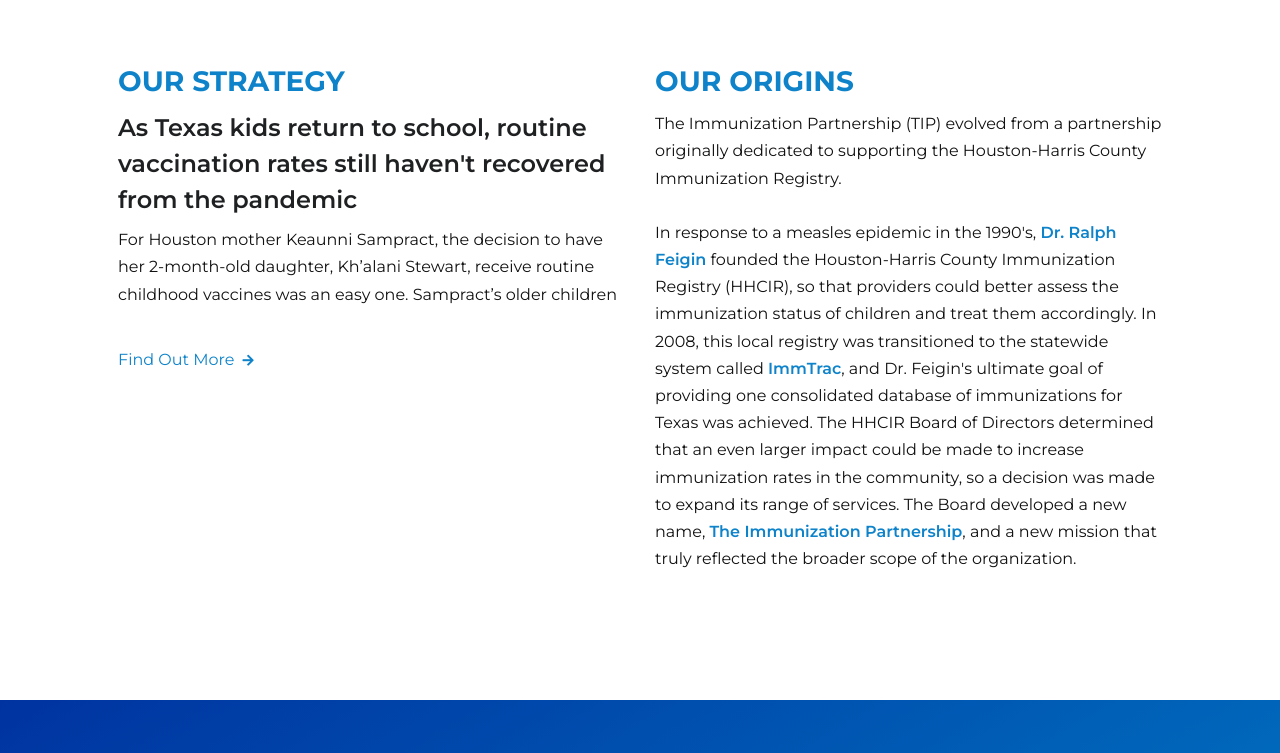
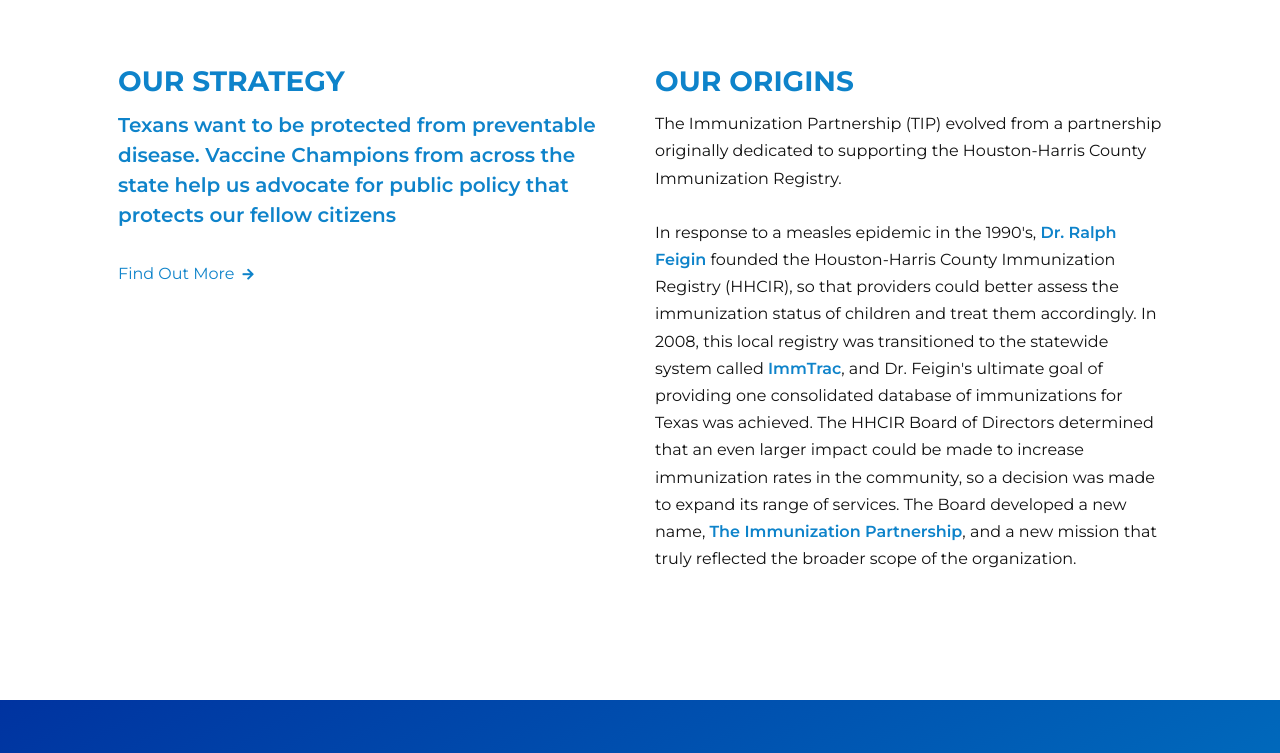
Before and after one commit to aitshuber/immunizecc, a Jekyll site: the page built from who.html, in a window 1280 px wide and 900 px high, scrolled down 1498 px, cut to the strip 147-900 px from the top of the window. Built offline with Jekyll 4.4.1, drawn with Linux system fonts in a browser that asks for light colours; some web fonts are replaced; a script that is not in the unit is left out; comment, search, counter and statistics services are not loaded.

Commit message:
Updated 'who.html' via CloudCannon

```diff
--- a/who.html
+++ b/who.html
@@ -226,8 +226,7 @@
 
 	 <article class="h-100 editable">
 	   <div>
-	     <h4 class="font-weight-semi-bold immunizetitle text-primary"><a href="#">As Texas kids return to school, routine vaccination rates still haven't recovered from the pandemic</a></h4>
-	     <p>For Houston mother Keaunni Sampract, the decision to have her 2-month-old daughter, Kh&rsquo;alani Stewart, receive routine childhood vaccines was an easy one. Sampract&rsquo;s older children</p>
+	     <h5 class="font-weight-semi-bold immunizetitle text-primary"><strong>Texans want to be protected from preventable disease. Vaccine Champions from across the state help us advocate for public policy that protects our fellow citizens</strong></h5>
 	   </div>
 	   <div class="border-0 py-4"><a class="text-primary" href="#">Find Out More <small class="fas fa-arrow-right ml-1"></small> </a></div>
 	 </article>
```
